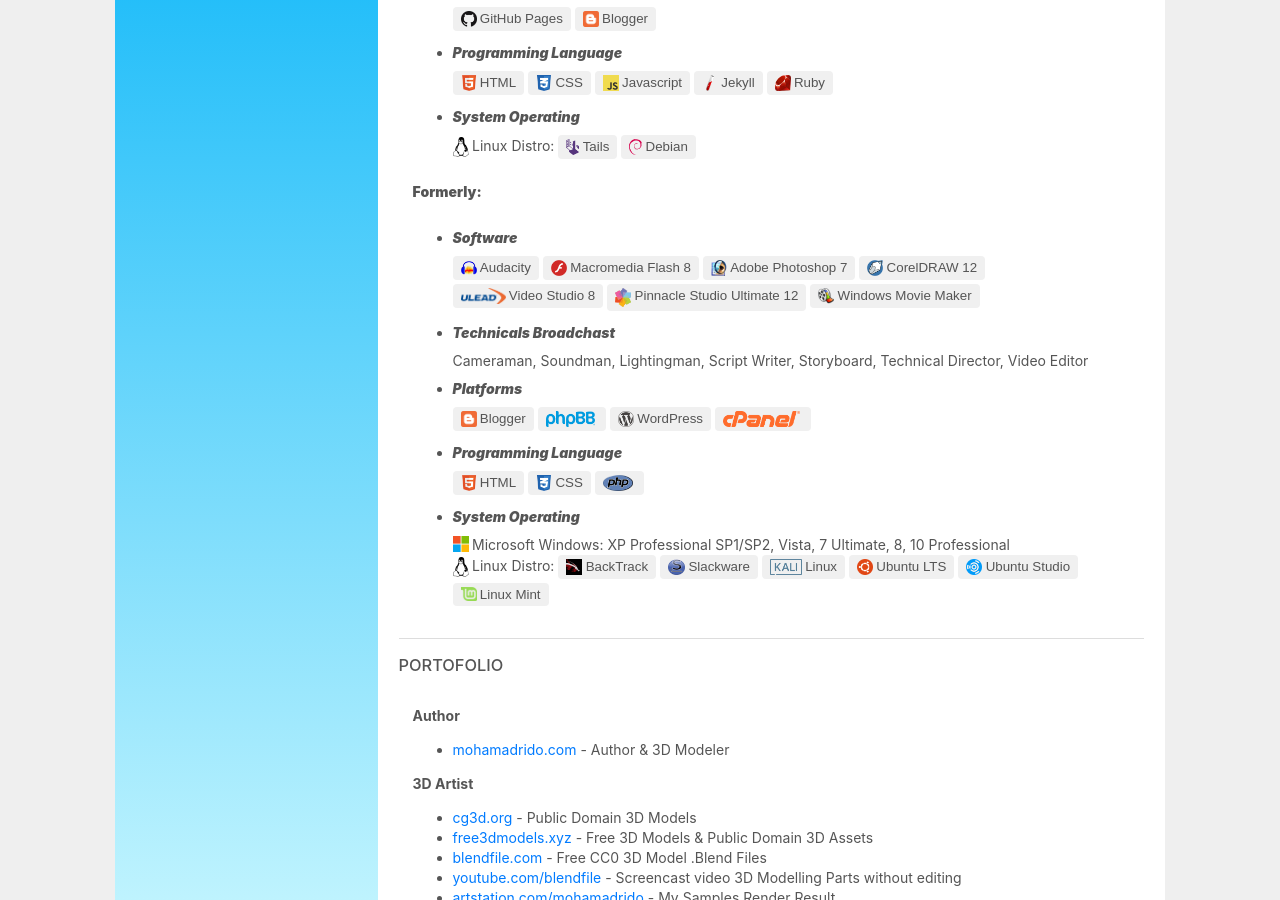
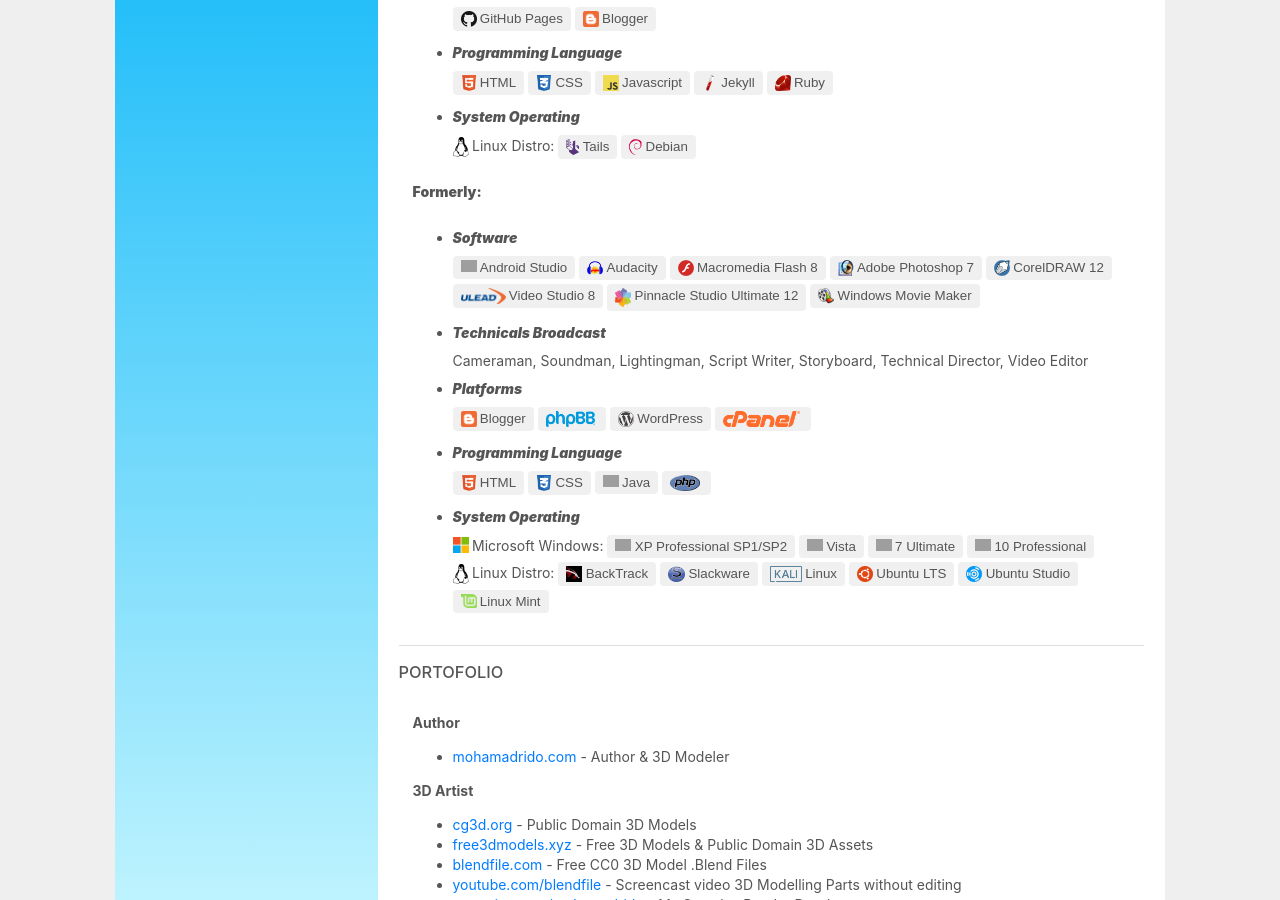
Before and after one commit to mohamadrido/about, a Jekyll site: the page built from index.html, in a window 1280 px wide and 900 px high, scrolled down 1254 px. Built offline with Jekyll 4.4.1, drawn with Linux system fonts in a browser that asks for light colours; nearby versions of some CDN libraries; grey boxes are pictures that could not be loaded.

Commit message:
Update index.html

```diff
--- a/index.html
+++ b/index.html
@@ -108,15 +108,15 @@
     <h4  style="font-weight: 900;">Formerly:</h4>
     <ul>
     <li class="li"><i>Software</i></li>
-      <button class="link" href="https://blender.org"><img src="/audacity.png" class="icon">Audacity</button> <button class="link" href="https://blender.org"><img src="/fl8.png" class="icon">Macromedia Flash 8</button> <button class="link" href="https://blender.org"><img src="/ps7.png" class="icon">Adobe Photoshop 7</button> <button class="link" href="https://blender.org"><img src="/cd12.png" class="icon">CorelDRAW 12</button> <button class="link" href="https://blender.org"><img src="/ulead8.png" style="width: 45px;height:16px;vertical-align:text-top;margin-right:.25em;">Video Studio 8</button> <button class="link" href="https://blender.org"><img src="/pinnacle12.png" class="icon">Pinnacle Studio Ultimate 12</button> <button class="link" href="https://blender.org"><img src="/maker.png" class="icon">Windows Movie Maker</button>
-    <li class="li"><i>Technicals Broadchast</i></li>
+      <button class="link" href="https://blender.org"><img src="/android.png" class="icon">Android Studio</button> <button class="link" href="https://blender.org"><img src="/audacity.png" class="icon">Audacity</button> <button class="link" href="https://blender.org"><img src="/fl8.png" class="icon">Macromedia Flash 8</button> <button class="link" href="https://blender.org"><img src="/ps7.png" class="icon">Adobe Photoshop 7</button> <button class="link" href="https://blender.org"><img src="/cd12.png" class="icon">CorelDRAW 12</button> <button class="link" href="https://blender.org"><img src="/ulead8.png" style="width: 45px;height:16px;vertical-align:text-top;margin-right:.25em;">Video Studio 8</button> <button class="link" href="https://blender.org"><img src="/pinnacle12.png" class="icon">Pinnacle Studio Ultimate 12</button> <button class="link" href="https://blender.org"><img src="/maker.png" class="icon">Windows Movie Maker</button>
+    <li class="li"><i>Technicals Broadcast</i></li>
       Cameraman, Soundman, Lightingman, Script Writer, Storyboard, Technical Director, Video Editor
     <li class="li"><i>Platforms</i></li>
       <button class="link" href="https://blender.org"><img src="/blogger.png" class="icon">Blogger</button> <button class="link" href="https://blender.org"><img src="/phpbb.png" style="width: 49px;height:16px;vertical-align:text-top;margin-right:.25em;"></button> <button class="link" href="https://blender.org"><img src="/wp.png" class="icon">WordPress</button> <button class="link" href="https://blender.org"><img src="/cpanel.png" style="width: 77px;height:16px;vertical-align:text-top;margin-right:.25em;"></button>
     <li class="li"><i>Programming Language</i></li>
-      <button class="link" href="https://blender.org"><img src="/html5.png" class="icon">HTML</button> <button class="link" href="https://blender.org"><img src="/css3.png" class="icon">CSS</button> <button class="link" href="https://blender.org"><img src="/php.png" style="width: 30px;height:16px;vertical-align:text-top;margin-right:.25em;"></button>
+      <button class="link" href="https://blender.org"><img src="/html5.png" class="icon">HTML</button> <button class="link" href="https://blender.org"><img src="/css3.png" class="icon">CSS</button> <button class="link" href="https://blender.org"><img src="/java.png" class="icon">Java</button> <button class="link" href="https://blender.org"><img src="/php.png" style="width: 30px;height:16px;vertical-align:text-top;margin-right:.25em;"></button>
     <li class="li"><i>System Operating</i></li>
-      <img src="/microsoft.png" class="icon">Microsoft Windows: XP Professional SP1/SP2, Vista, 7 Ultimate, 8, 10 Professional
+      <img src="/microsoft.png" class="icon">Microsoft Windows: <button class="link" href="https://blender.org"><img src="/xp.png" class="icon">XP Professional SP1/SP2</button> <button class="link" href="https://blender.org"><img src="/vista.png" class="icon">Vista</button> <button class="link" href="https://blender.org"><img src="/7.png" class="icon">7 Ultimate</button> <button class="link" href="https://blender.org"><img src="/10.png" class="icon">10 Professional</button>
       <br/>
       <img src="/tux.png" class="icon">Linux Distro: <button class="link" href="https://blender.org"><img src="/backtrack.png" class="icon">BackTrack</button> <button class="link" href="https://blender.org"><img src="/slackware.png" style="width: 17px;height:16px;vertical-align:text-top;margin-right:.25em;">Slackware</button> <button class="link" href="https://blender.org"><img src="/kali.png" style="width: 32px;height:16px;vertical-align:text-top;margin-right:.25em;">Linux</button> <button class="link" href="https://blender.org"><img src="/ubuntu.png" class="icon">Ubuntu LTS</button> <button class="link" href="https://blender.org"><img src="/studio.png" class="icon">Ubuntu Studio</button> <button class="link" href="https://blender.org"><img src="/mint.png" class="icon">Linux Mint</button>
     </ul>
```
